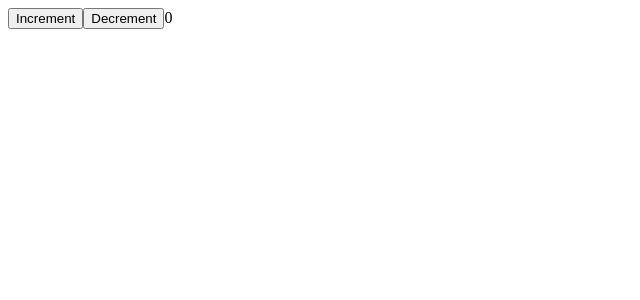
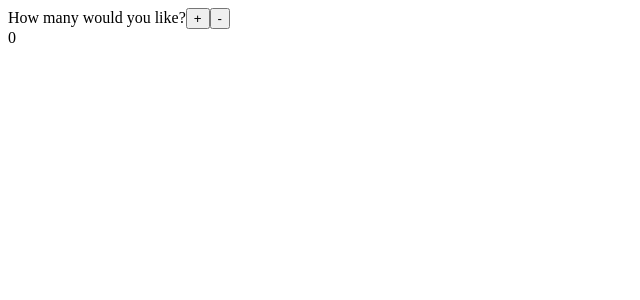
Before and after one commit to markstanden/reactredux---typescriptcourse, a React (Create React App) app: page / in a window 1280 px wide. Shown: the top 300 px of the page, without its empty margins (0-640 px from the left). Built offline with nearby package versions, Linux system fonts and the light colour scheme.

Commit message:
added interface to class extension generics, also added none negative logic to increment counter

```diff
--- a/src/index.tsx
+++ b/src/index.tsx
@@ -5,7 +5,16 @@ interface AppProps {
   color?: string;
 }
 
-class App extends React.Component<AppProps> {
+/** Functional Components return JSX.Element as below, otherwise similar */
+// const App = (props: AppProps): JSX.Element => {
+//   return <div>{props.color}</div>;
+// };
+
+interface AppState {
+  counter: number;
+}
+
+class App extends React.Component<AppProps, AppState> {
   constructor(props: AppProps) {
     super(props);
     this.state = { counter: 0 };
@@ -16,15 +25,18 @@ class App extends React.Component<AppProps> {
   };
 
   onDecrement = (): void => {
-    this.setState({ counter: this.state.counter - 1 });
+    if (this.state.counter > 0) {
+      this.setState({ counter: this.state.counter - 1 });
+    }
   };
 
   render() {
     return (
       <div>
-        <button onClick={this.onIncrement}>Increment</button>
-        <button onClick={this.onDecrement}>Decrement</button>
-        {this.state.counter}
+        How many would you like?
+        <button onClick={this.onIncrement}> + </button>
+        <button onClick={this.onDecrement}> - </button>
+        <div>{this.state.counter}</div>
       </div>
     );
   }
```
